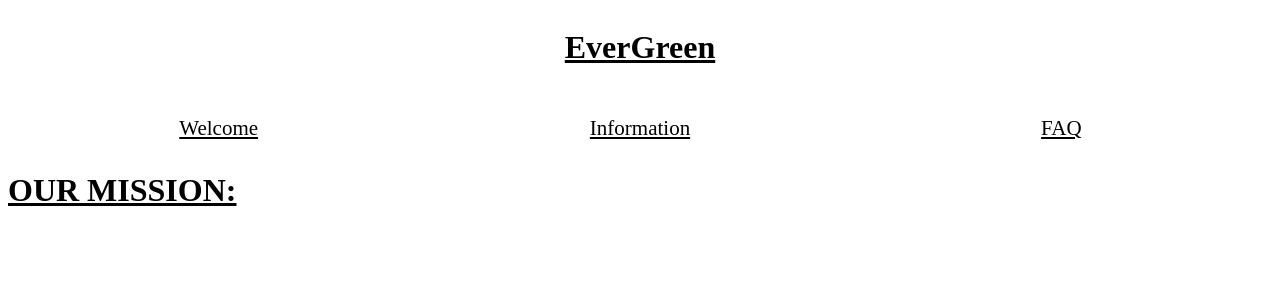
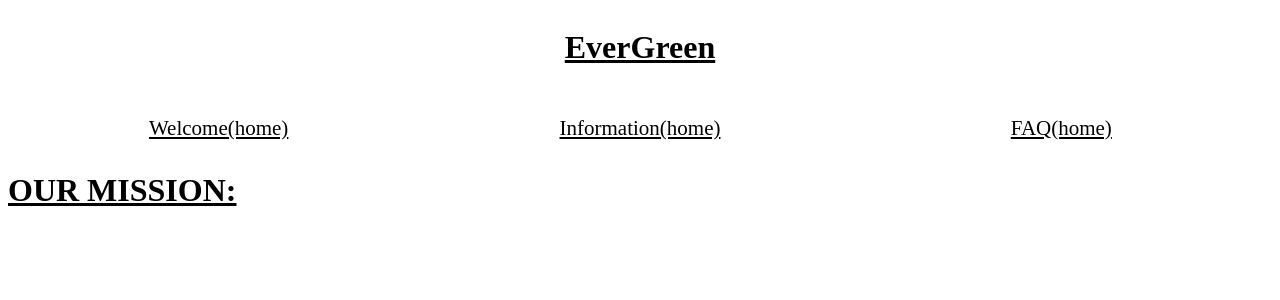
Before and after one commit to Allens124/EverGreenFrontend, a Next.js app in the folder ever/: page / in a window 1280 px wide. Shown: the top 300 px of the page. Built offline with nearby package versions, Linux system fonts and the light colour scheme.

Commit message:
checking code

```diff
--- a/ever/app/faq/faqPage.js
+++ b/ever/app/faq/faqPage.js
@@ -13,9 +13,9 @@ export default function Home() {
       <br/>
       <Box sx={{textAlign:"center"}}>
        <nav>
-        <a href="/..">Welcome</a>
-        <a href="/../info">Information</a>
-        <a href="/">FAQ</a>
+        <a href="..">Welcome(faq)</a>
+        <a href="/../info">Information(faq)</a>
+        <a href="/">FAQ(faq)</a>
        </nav>
       </Box>
     </Box>
--- a/ever/app/info/infoPage.js
+++ b/ever/app/info/infoPage.js
@@ -13,9 +13,9 @@ export default function Home() {
       <br/>
       <Box sx={{textAlign:"center"}}>
        <nav>
-        <a href="/..">Welcome</a>
-        <a href="/">Information</a>
-        <a href="/../faq">FAQ</a>
+        <a href="../page.js">Welcome(info)</a>
+        <a href="/infoPage.js">Information(info)</a>
+        <a href="/../faq/faqPage.js">FAQ(info)</a>
        </nav>
       </Box>
     </Box>
--- a/ever/app/page.js
+++ b/ever/app/page.js
@@ -13,9 +13,9 @@ export default function Home() {
       <br/>
       <Box>
        <nav className="jian">
-        <a href="/">Welcome</a>
-        <a href="/info">Information</a>
-        <a href="/faq">FAQ</a>
+        <a href="/">Welcome(home)</a>
+        <a href="/info/info.js">Information(home)</a>
+        <a href="/faq/faq.js">FAQ(home)</a>
        </nav>
       </Box>
       <Box>
```
